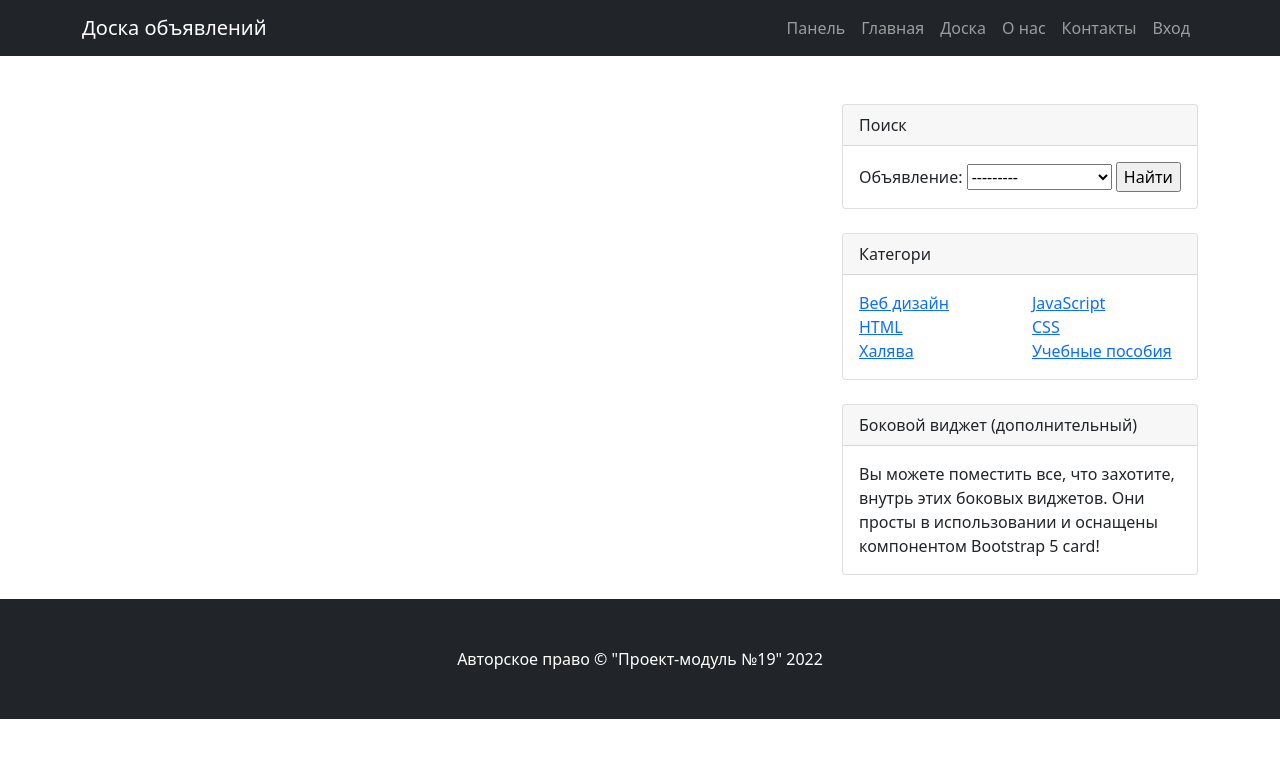
After one commit to AleksandrZaprudnov/ProjectD19, a Django app: page /board/responad/ in a window 1280 px wide. The commit adds this page. Shown: the top 758 px of the page. Run offline with Django 4.2, Linux system fonts and the light colour scheme; data comes from the database, SQL or seed files in the repository; both versions use the stored data as it was after the commit; parts of the project's set-up code (start-up, migrations or seed data) failed here and were passed over; some libraries are stand-ins or nearby versions.

Commit message:
ver. 1.03: page for responses, start of file upload implementation

```diff
--- /dev/null
+++ b/bulletinboard/board/filters.py
@@ -0,0 +1,21 @@
+from django_filters import FilterSet, ModelChoiceFilter
+from django.forms import BaseModelFormSet, modelformset_factory
+from .models import Ad, RespOnAd
+
+
+class BaseAdFormSet(BaseModelFormSet):
+    def __init__(self, *args, **kwargs):
+        super().__init__(*args, **kwargs)
+        self.queryset = Ad.objects.filter(name__startswith='0')
+
+
+class NewsFilterByAd(FilterSet):
+
+    ad_objects = ModelChoiceFilter(field_name='ad', queryset=Ad.objects.all(), label='Объявление')
+    # ad_objects = ModelChoiceFilter(field_name='ad', queryset=Ad.objects.all(), label='Объявление')
+
+    class Meta:
+
+        model = RespOnAd
+
+        fields = ['ad_objects']
--- a/bulletinboard/board/forms.py
+++ b/bulletinboard/board/forms.py
@@ -8,6 +8,7 @@ class AdModelCreateForm(ModelForm):
     title = forms.CharField(label='Заголовок')
     categories = forms.ModelMultipleChoiceField(queryset=Category.objects.all(), label='Категории', widget=forms.SelectMultiple)
     text_article = forms.CharField(max_length=500, label='Содержание', widget=forms.Textarea)
+    media_content = forms.FileField(label='Главное фото')
 
     class Meta:
         model = Ad
@@ -31,6 +32,7 @@ class AdModelUpdateForm(ModelForm):
     title = forms.CharField(label='Заголовок')
     categories = forms.ModelMultipleChoiceField(queryset=Category.objects.all(), label='Категории', widget=forms.SelectMultiple)
     text_article = forms.CharField(max_length=500, label='Содержание', widget=forms.Textarea)
+    media_content = forms.FileField(label='Главное фото')
 
     class Meta:
         model = Ad
--- a/bulletinboard/board/models.py
+++ b/bulletinboard/board/models.py
@@ -76,6 +76,8 @@ class RespOnAd(models.Model):
     def __str__(self):
         return f'{self.text_response[:15]}'
 
+    # def __
+
     def get_absolute_url(self):
         return f'/responad_detail/{self.id}'
 
--- a/bulletinboard/board/tasks.py
+++ b/bulletinboard/board/tasks.py
@@ -4,7 +4,7 @@ from django.core.mail import EmailMultiAlternatives
 
 # celery -A app_my worker -l INFO -B
 # Флаг B - периодические задачи
-@shared_task()
+@shared_task
 def send_mail(from_email, to_emails, subjects_email, html_content):
 
     msg = EmailMultiAlternatives(
--- a/bulletinboard/board/urls.py
+++ b/bulletinboard/board/urls.py
@@ -1,15 +1,15 @@
 from django.urls import path, include
 from .views import HomePageView, AdCreateView, AdUpdateView, AdDetailView,  AdListView,\
-    RespOnAdCreateView, RespOnAdDetailView, RespOnAdDeleteView, AdView
+    RespOnAdCreateView, RespOnAdDetailView, RespOnAdListView, RespOnAdDeleteView, AdView
 
 
 urlpatterns = [
     path('', HomePageView.as_view(), name='home'),
     path('home/', HomePageView.as_view(), name='home'),
     path('board/', AdListView.as_view()),
+    path('responad/', RespOnAdListView.as_view(), name='responad_list'),
     path('ad_create/', AdCreateView.as_view(), name='ad_create'),
     path('ad_update/<int:pk>', AdUpdateView.as_view(), name='ad_update'),
-    # path('ad_detail/<int:pk>', AdDetailView.as_view(), name='ad_detail'),
     path('ad_detail/<int:pk>', AdView.as_view(), name='ad_detail'),
     path('responad_create/', RespOnAdCreateView.as_view(), name='responad_create'),
     path('responad_detail/<int:pk>', RespOnAdDetailView.as_view(), name='responad_detail'),
--- a/bulletinboard/board/views.py
+++ b/bulletinboard/board/views.py
@@ -14,7 +14,7 @@ from django.contrib.auth.mixins import PermissionRequiredMixin
 from django.contrib.auth.models import User as UserDjango
 from .models import User, Ad, RespOnAd
 from .forms import AdModelCreateForm, AdModelUpdateForm, RespOnAdModelCreateForm, AdResponseForm
-from .tasks import send_mail
+from .filters import NewsFilterByAd
 from bulletinboard.functions import get_env
 
 
@@ -60,7 +60,7 @@ class AdDetailView(DetailView):
     context_object_name = 'ad'
 
     def get_context_data(self, **kwargs):
-        context = super().get_context_data(**kwargs)
+        context = super(AdDetailView, self).get_context_data()
         ad = context['ad']
 
         # Если автор объявления, тогда видит все отклики
@@ -117,7 +117,7 @@ class AdResponseFormView(SingleObjectMixin, FormView):
         email_hu = get_env('EMAIL_HOST_USER')
         subject = f'Объявление "{str(resp.ad)[:30]}", отклик в {datetime.utcnow().strftime("%d/%m/%y %H:%M")}'
 
-        send_mail.apply_async([email_hu, email_list, subject, html_content])
+        # send_mail.apply_async([email_hu, email_list, subject, html_content])
         # send_mail(email_hu, email_list, subject, html_content)
 
         return super().post(request, *args, **kwargs)
@@ -190,7 +190,7 @@ class RespOnAdDetailView(DetailView):
         email_hu = get_env('EMAIL_HOST_USER')
         subject = f'Принят отклик к объявлению "{str(self.object.ad)[:30]}", в {datetime.utcnow().strftime("%d/%m/%y %H:%M")}'
 
-        send_mail.apply_async([email_hu, email_list, subject, html_content])
+        # send_mail.apply_async([email_hu, email_list, subject, html_content])
         # send_mail(email_hu, email_list, subject, html_content)
 
         return super().get(request, *args, **kwargs)
@@ -215,3 +215,45 @@ class RespOnAdDeleteView(DeleteView):
 
     def get_success_url(self):
         return reverse('ad_update', kwargs={'pk': self.object.ad.id})
+
+
+class RespOnAdListView(ListView):
+    template_name = 'board/responad_list.html'
+    model = RespOnAd
+    context_object_name = 'resps'
+    ordering = '-datetime_created'
+    paginate_by = 1
+
+    def get_queryset(self, **kwargs):
+
+        if not self.request.user.is_authenticated:
+            qs = RespOnAd.objects.none()
+        else:
+            user = User.objects.get(user_django=self.request.user)
+            qs = RespOnAd.objects.filter(ad__user__id=user.pk)
+
+        return qs
+
+    def get_context_data(self, **kwargs):
+        context = super(RespOnAdListView, self).get_context_data()
+
+        filtered = NewsFilterByAd(self.request.GET, request=self.get_queryset())
+
+        if self.request.user.is_authenticated:
+            user = User.objects.get(user_django=self.request.user)
+            ad_qs = Ad.objects.filter(user=user)
+            filtered.qs.filter(ad__in=ad_qs)
+
+        context['filter'] = filtered
+
+        person_page_object = None
+        if filtered.qs.count():
+            # pass
+            paginated_filtered_persons = Paginator(filtered.qs, self.paginate_by)
+            page_number = self.request.GET.get('page')
+            person_page_object = paginated_filtered_persons.get_page(page_number)
+
+        context['person_page_object'] = person_page_object
+        # context['signed'] = self.signed
+
+        return context
--- a/bulletinboard/bulletinboard/settings.py
+++ b/bulletinboard/bulletinboard/settings.py
@@ -45,6 +45,7 @@ INSTALLED_APPS = [
     'django.contrib.staticfiles',
     'django.contrib.sites',
     'django.contrib.flatpages',
+    'django_filters',
     'allauth',
     'allauth.account',
     'allauth.socialaccount',
@@ -77,6 +78,7 @@ TEMPLATES = [
                 'django.template.context_processors.request',
                 'django.contrib.auth.context_processors.auth',
                 'django.contrib.messages.context_processors.messages',
+                'django.template.context_processors.media',
             ],
         },
     },
@@ -198,3 +200,6 @@ CELERY_RESULT_BACKEND = 'redis://:' + get_env('PASSWORD') + '@' + get_env('HOST'
 CELERY_ACCEPT_CONTENT = ['application/json']
 CELERY_TASK_SERIALIZER = 'json'
 CELERY_RESULT_SERIALIZER = 'json'
+
+MEDIA_URL = '/media/'
+MEDIA_ROOT = os.path.join(BASE_DIR, 'media')
--- a/bulletinboard/templates/board/board.html
+++ b/bulletinboard/templates/board/board.html
@@ -27,6 +27,9 @@
                         <li class="nav-item"><a class="nav-link" href="/admin/">Панель</a></li>
                         <li class="nav-item"><a class="nav-link" href="/home/">Главная</a></li>
                         <li class="nav-item"><a class="nav-link" aria-current="page" href="/board/">Доска</a></li>
+                        {% if user.is_authenticated %}
+                            <li class="nav-item"><a class="nav-link" href="/responad/">Отклики</a></li>
+                        {% endif %}
                         <li class="nav-item"><a class="nav-link" href="/pages/about/">О нас</a></li>
                         <li class="nav-item"><a class="nav-link" href="/pages/contacts/">Контакты</a></li>
                         {% if user.is_authenticated %}
--- /dev/null
+++ b/bulletinboard/templates/board/responad_list.html
@@ -0,0 +1,104 @@
+{% extends 'board/board.html' %}
+{% load static %}
+{% load custom_filters %}
+
+{% block adcontent %}
+    {% if resps %}
+        <header class="mb-4">
+            <!-- Board title-->
+            <h1 class="fw-bolder mb-1">Лента откликов</h1>
+        </header>
+        {% for resp in resps %}
+        <!-- Ad content-->
+        <article>
+            <!-- Ad header-->
+            <header class="mb-4">
+                <!-- Ad title-->
+                <h1 class="fw-bolder mb-1"><a>{{ resp.title }}</a></h1>
+                <!-- Ad meta content-->
+                <hr>
+                <div class="text-muted fst-italic mb-2">Дата публикации: {{ resp.datetime_created|date:'d-m-y H:m' }}</div>
+                <div class="text-muted fst-italic mb-2">Написал: {{ resp.user }}</div>
+            </header>
+            <section class="mb-5">
+                <p class="fs-5 mb-4">{{ resp.text_response }}</p>
+            </section>
+        </article>
+        {% endfor %}
+        {% if is_paginated and person_page_object %}
+            {% if person_page_object.has_previous %}
+                <a href="{% url_qs_filter 1 'page' request.GET.urlencode %}">First</a>
+                <a href="{% url_qs_filter person_page_object.previuos_page_number 'page' request.GET.urlencode %}"><<<</a>
+            {% endif %}
+
+            {% for num in person_page_object.paginator.page_range %}
+                {% if person_page_object.number == num %}
+                    <a>{{ num }}</a>
+                {% elif num > person_page_object.number|add:'-3' and num < person_page_object.number|add:'3' %}
+                    <a href="?page={{ num }}">{{ num }}</a>
+                {% endif %}
+            {% endfor %}
+
+            {% if person_page_object.has_next %}
+                <a href="{% url_qs_filter person_page_object.next_page_number 'page' request.GET.urlencode %}">>>></a>
+                <a href="{% url_qs_filter person_page_object.paginator.num_pages 'page' request.GET.urlencode %}">Last</a>
+            {% endif %}
+        {% endif %}
+    {% else %}
+        <footer class="py-5 bg-white">
+            <div class="container">
+               {% if user.is_authenticated %}
+                    <a class="navbar-brand">Нет откликов</a>
+               {% endif %}
+            </div>
+        </footer>
+    {% endif %}
+{% endblock adcontent %}
+
+{% block comments %}
+{% endblock comments %}
+
+{% block sidewidgets %}
+    <!-- Side widgets-->
+    <div class="col-lg-4">
+        <!-- Search widget-->
+        <div class="card mb-4">
+            <div class="card-header">Поиск</div>
+            <div class="card-body">
+                <div class="input-group">
+                    <form method="GET">
+                        {{ filter.form }}
+                        <input type="submit" value="Найти">
+                    </form>
+                </div>
+            </div>
+        </div>
+        <!-- Categories widget-->
+        <div class="card mb-4">
+            <div class="card-header">Категори</div>
+            <div class="card-body">
+                <div class="row">
+                    <div class="col-sm-6">
+                        <ul class="list-unstyled mb-0">
+                            <li><a href="#!">Веб дизайн</a></li>
+                            <li><a href="#!">HTML</a></li>
+                            <li><a href="#!">Халява</a></li>
+                        </ul>
+                    </div>
+                    <div class="col-sm-6">
+                        <ul class="list-unstyled mb-0">
+                            <li><a href="#!">JavaScript</a></li>
+                            <li><a href="#!">CSS</a></li>
+                            <li><a href="#!">Учебные пособия</a></li>
+                        </ul>
+                    </div>
+                </div>
+            </div>
+        </div>
+        <!-- Side widget-->
+        <div class="card mb-4">
+            <div class="card-header">Боковой виджет (дополнительный)</div>
+            <div class="card-body">Вы можете поместить все, что захотите, внутрь этих боковых виджетов. Они просты в использовании и оснащены компонентом Bootstrap 5 card!</div>
+        </div>
+    </div>
+{% endblock sidewidgets %}
```
Also changed, not shown: bulletinboard/board/templatetags/custom_filters.py (added, +16 -0 lines), bulletinboard/templates/board/file_upload.html (added, +30 -0 lines), bulletinboard/board/templatetags/__init__.py (added), bulletinboard/db.sqlite3.
